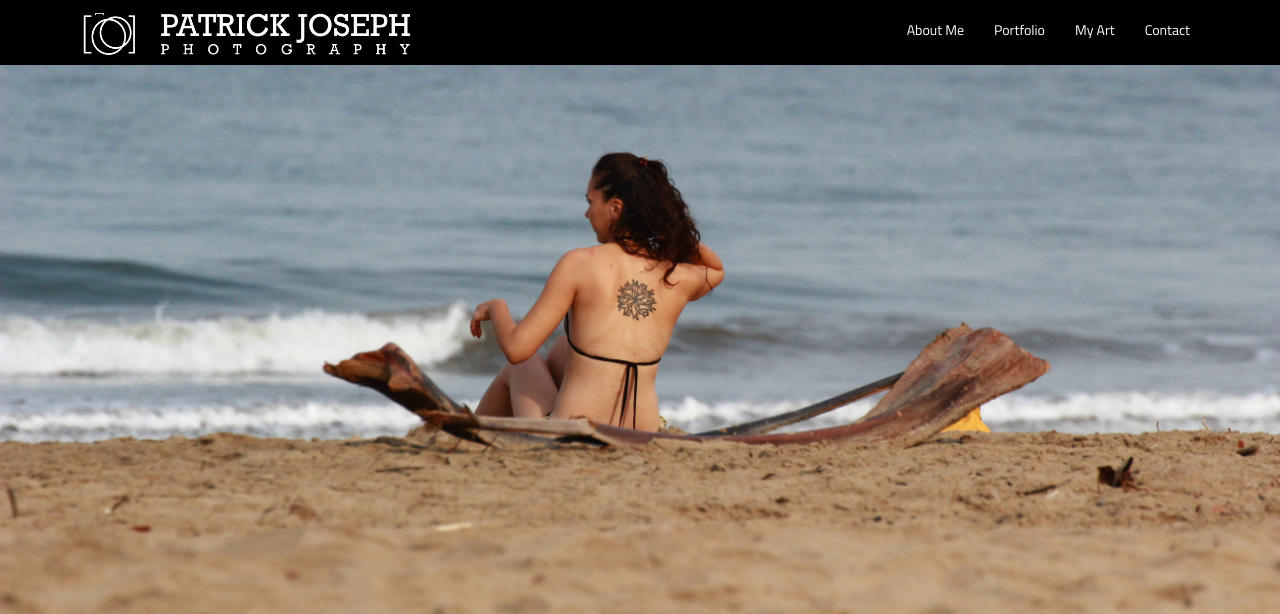
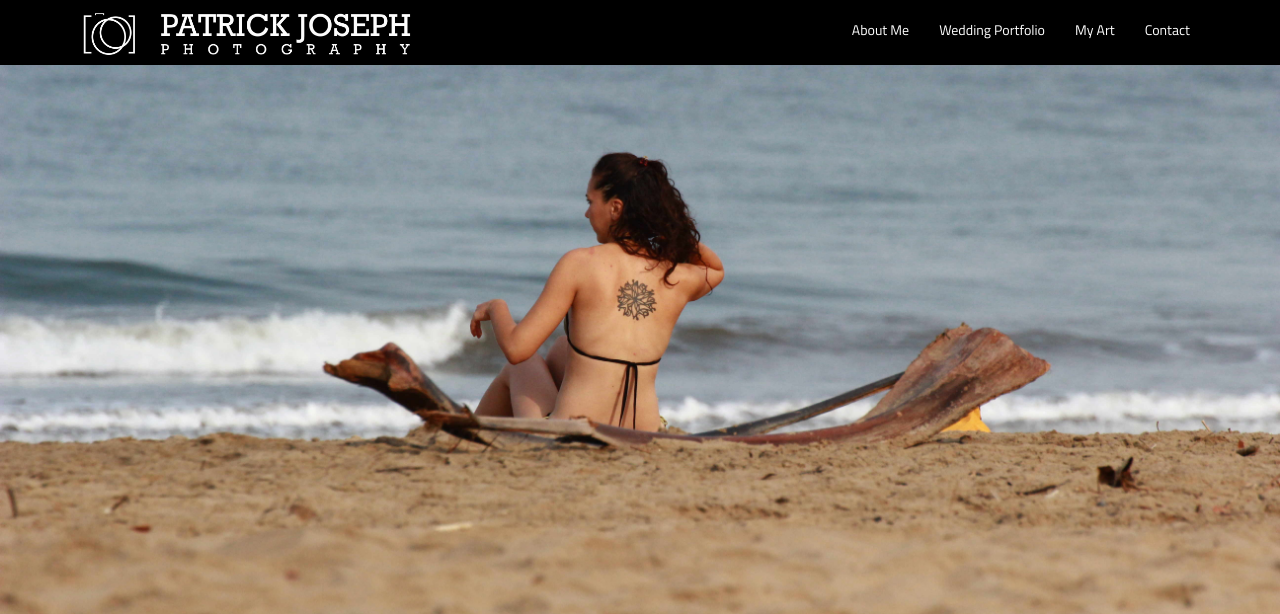
Before and after one commit to adikrishnan/pjfotographie, a Flask app: page / in a window 1280 px wide. Shown: the top 614 px of the page. Run offline with Flask 2, Linux system fonts and the light colour scheme.

Commit message:
updated nav section

```diff
--- a/pjfotographie/templates/nav.html
+++ b/pjfotographie/templates/nav.html
@@ -9,19 +9,10 @@
         <a href="/about/">About Me</a>
       </li>
       <li class="uk-parent">
-        <a href="#">Portfolio</a>
-        <ul class="uk-nav-sub">
-          <li class="site-nav-small-sub-item"><a href="/wedding/">Wedding</a></li>
-          <li class="site-nav-small-sub-item"><a href="/pre-wedding/">Pre-Wedding Photo Shoot</a></li>
-        </ul>
+        <a href="/wedding/">Wedding Portfolio</a>
       </li>
       <li class="uk-parent">
-        <a href="#">My Art</a>
-        <ul class="uk-nav-sub">
-          <li class="site-nav-small-sub-item"><a href="/my-art/#portraits">Portraits</a></li>
-          <li class="site-nav-small-sub-item"><a href="/my-art/#travel">Travel</a></li>
-          <li class="site-nav-small-sub-item"><a href="/my-art/#other-related-work">Other Related Work</a></li>
-        </ul>
+        <a href="/myart/">My Art</a>
       </li>
       <li><a href="/contact/">Contact</a></li>
     </ul>
@@ -35,23 +26,10 @@
         <a class="uk-text-contrast" href="/about/">About Me</a>
       </li>
       <li class="uk-parent" data-uk-dropdown="{mode:'click'}">
-        <a class="uk-text-contrast" href="#">Portfolio</a>
-        <div class="uk-dropdown uk-dropdown-navbar" >
-          <ul class="uk-nav uk-nav-navbar">
-            <li><a class="uk-text-contrast" href="/wedding/">Wedding</a></li>
-            <li><a class="uk-text-contrast" href="/pre-wedding/">Pre-Wedding Photo Shoot</a></li>
-          </ul>
-        </div>
+        <a class="uk-text-contrast" href="/wedding/">Wedding Portfolio</a>
       </li>
       <li class="uk-parent" data-uk-dropdown="{mode:'click'}">
-        <a class="uk-text-contrast" href="#">My Art</a>
-        <div class="uk-dropdown uk-dropdown-navbar" >
-          <ul class="uk-nav uk-nav-navbar">
-            <li><a class="uk-text-contrast" href="/my-art/#portraits">Portraits</a></li>
-            <li><a class="uk-text-contrast" href="/my-art/#travel">Travel</a></li>
-            <li><a class="uk-text-contrast" href="/my-art/#other-related-work">Other Related Work</a></li>
-          </ul>
-        </div>
+        <a class="uk-text-contrast" href="/myart/">My Art</a>
       </li>
       <li><a class="uk-text-contrast" href="/contact/">Contact</a></li>
     </ul>
```
